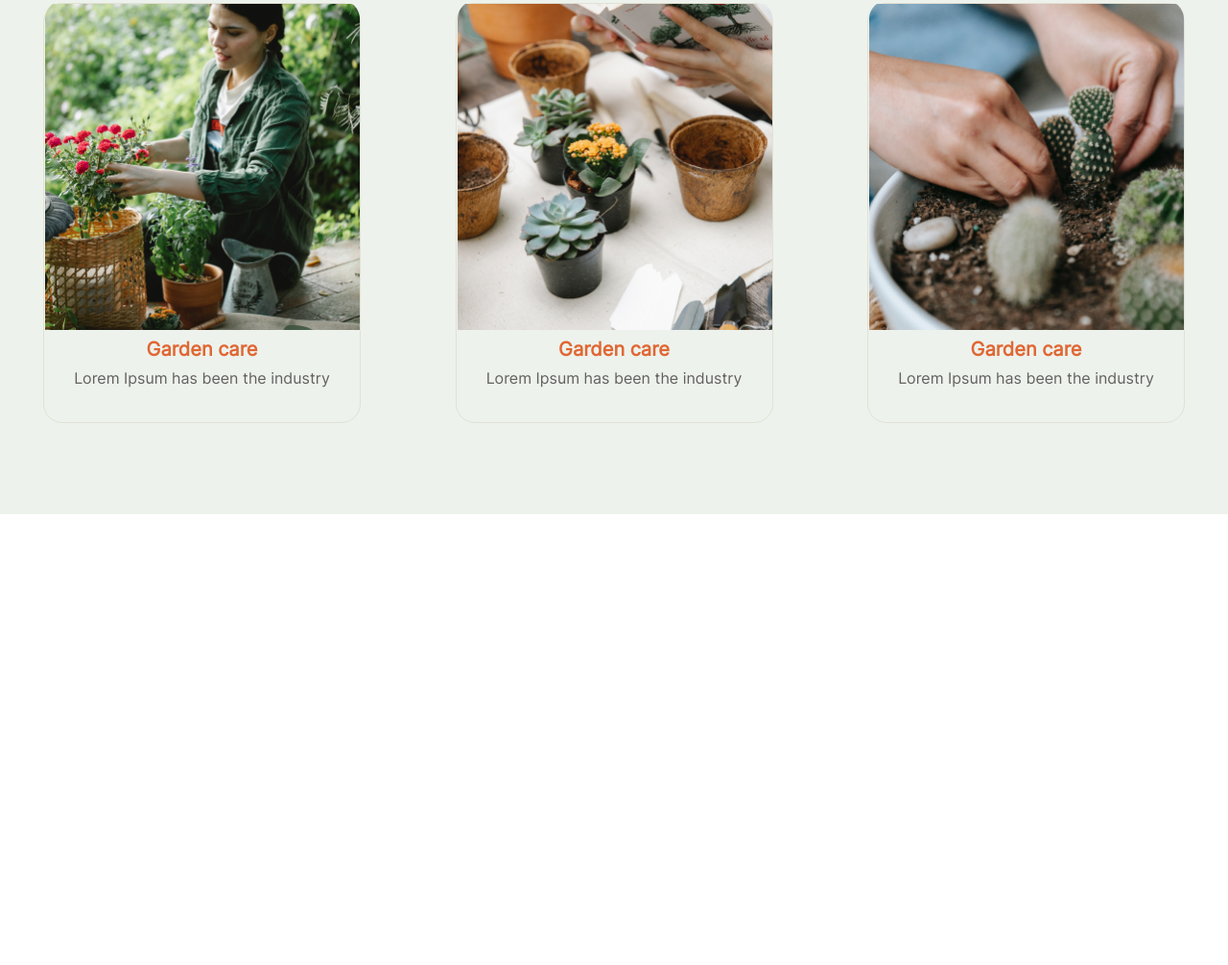
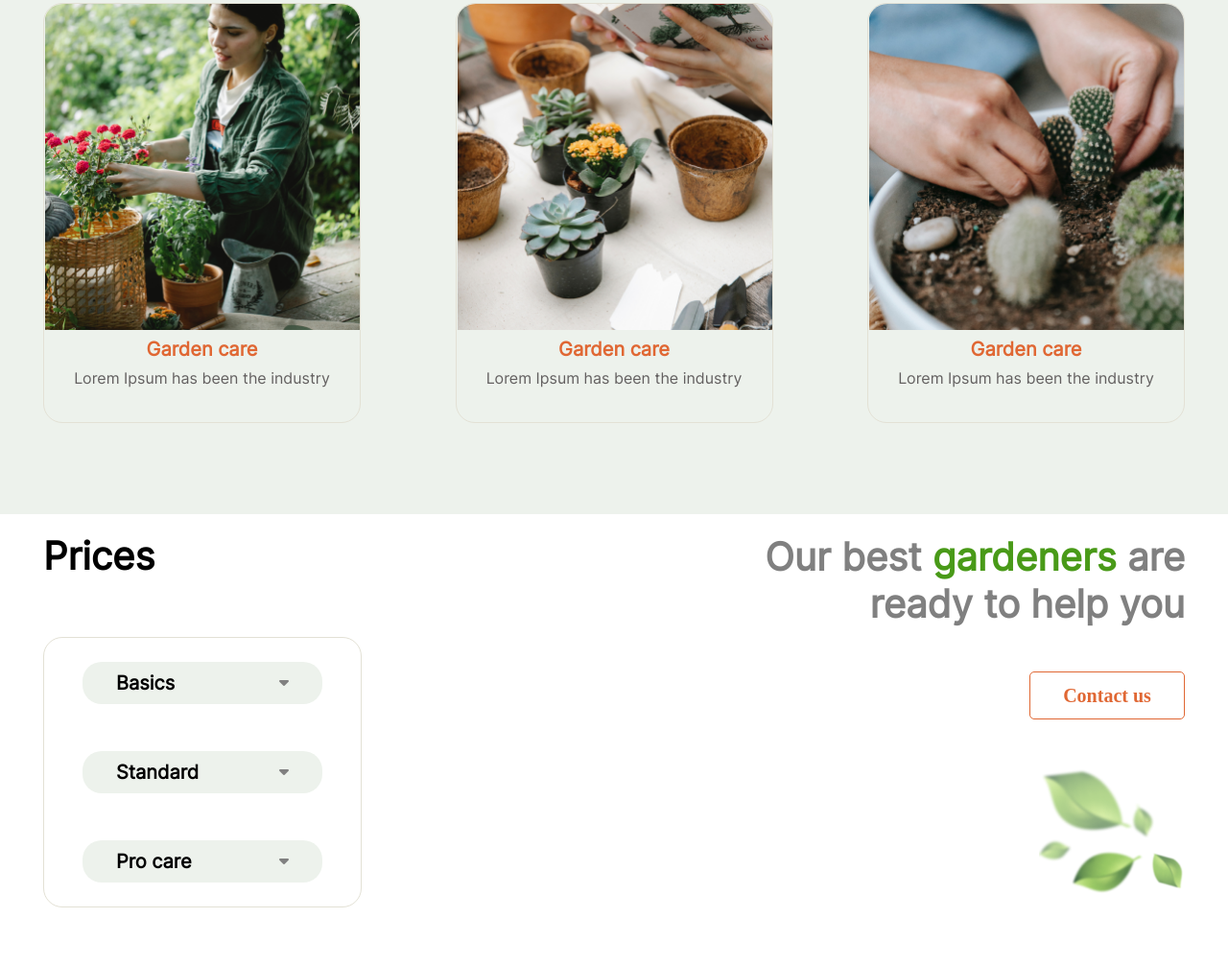
Before and after one commit to DennisFontana/Plants, a website built with webpack: page src/index.html in a window 1280 px wide. Shown: the part 2000-3006 px from the top of the page at 96% size. Before the commit the page ends 2536 px from the top, so only its background shows below. Built offline with nearby package versions, Linux system fonts and the light colour scheme.

Commit message:
section prices

```diff
--- a/src/index.html
+++ b/src/index.html
@@ -195,5 +195,80 @@
         </div>
       </div>
     </section>
+
+    <section class="prices">
+      <div class="container">
+        <div class="prices-wrap">
+          <div class="prices-area">
+            <h2>Prices</h2>
+            <div class="prices-items">
+              <div class="basic-item">
+                <div class="close-item-basic">
+                  <span>Basics</span>
+                  <div><i class="fa-solid fa-caret-down"></i></div>
+                </div>
+                <div class="open-item-basic">
+                  <div>
+                    <p>
+                      Release of Letraset sheets containing Lorem Ipsum
+                      passages, and more recently
+                    </p>
+                  </div>
+                  <div>
+                    <span>/ per hour</span>
+                  </div>
+                  <button>Order</button>
+                </div>
+              </div>
+              <div class="standard-item">
+                <div class="close-item-basic">
+                  <span>Standard</span>
+                  <div><i class="fa-solid fa-caret-down"></i></div>
+                </div>
+                <div class="open-item-basic">
+                  <div>
+                    <p>
+                      Release of Letraset sheets containing Lorem Ipsum
+                      passages, and more recently
+                    </p>
+                  </div>
+                  <div>
+                    <span>/ per hour</span>
+                  </div>
+                  <button>Order</button>
+                </div>
+              </div>
+              <div class="pro-care-item">
+                <div class="close-item-basic">
+                  <span>Pro care</span>
+                  <div><i class="fa-solid fa-caret-down"></i></div>
+                </div>
+                <div class="open-item-basic">
+                  <div>
+                    <p>
+                      Release of Letraset sheets containing Lorem Ipsum
+                      passages, and more recently
+                    </p>
+                  </div>
+                  <div>
+                    <span>/ per hour</span>
+                  </div>
+                  <button>Order</button>
+                </div>
+              </div>
+            </div>
+          </div>
+          <div class="textcall-area">
+            <h2>Our best <span>gardeners</span> are ready to help you</h2>
+            <div class="btn">
+              <button>Contact us</button>
+            </div>
+            <div class="picture-leaf">
+              <img src="../src/img/leafs.png" alt="#" />
+            </div>
+          </div>
+        </div>
+      </div>
+    </section>
   </body>
 </html>
--- a/src/index.scss
+++ b/src/index.scss
@@ -5,3 +5,4 @@
 @import "style/style_welcome.scss";
 @import "style/style_about.scss";
 @import "style/style_service.scss";
+@import "style/style_prices.scss";
--- /dev/null
+++ b/src/style/style_prices.scss
@@ -0,0 +1,215 @@
+.prices {
+  padding-bottom: 60px;
+  .prices-wrap {
+    display: flex;
+    justify-content: space-between;
+    @media (max-width: 360px) {
+      flex-direction: column;
+      row-gap: 20px;
+    }
+
+    .prices-area {
+      display: flex;
+      flex-direction: column;
+      row-gap: 60px;
+      @media (max-width: 760px) {
+        row-gap: 50px;
+      }
+      @media (max-width: 360px) {
+        align-items: center;
+        row-gap: 40px;
+      }
+
+      h2 {
+        font-family: "Inter";
+        font-style: normal;
+        font-weight: 700;
+        font-size: 40px;
+        line-height: 48px;
+        color: black;
+      }
+
+      .prices-items {
+        display: flex;
+        flex-direction: column;
+        justify-content: space-around;
+        align-items: center;
+        width: 332px;
+        height: 282px;
+        border: 1px solid #e3e1d5;
+        border-radius: 20px;
+        @media (max-width: 360px) {
+          width: 224px;
+          height: 235px;
+        }
+
+        .basic-item {
+          width: 250px;
+          background: #edf2ec;
+          border-radius: 20px;
+          @media (max-width: 360px) {
+            width: 180px;
+          }
+
+          .close-item-basic {
+            display: flex;
+            justify-content: space-around;
+            align-items: center;
+            padding: 10px 0;
+            @media (max-width: 360px) {
+              justify-content: center;
+            }
+
+            > span {
+              width: 100px;
+              font-family: "Inter";
+              font-style: normal;
+              font-weight: 700;
+              font-size: 20px;
+              color: black;
+              @media (max-width: 360px) {
+                font-size: 15px;
+              }
+            }
+          }
+
+          .open-item-basic {
+            display: none;
+          }
+        }
+        .standard-item {
+          width: 250px;
+          background: #edf2ec;
+          border-radius: 20px;
+          @media (max-width: 360px) {
+            width: 180px;
+          }
+
+          .close-item-basic {
+            display: flex;
+            justify-content: space-around;
+            align-items: center;
+            padding: 10px 0;
+            @media (max-width: 360px) {
+              justify-content: center;
+            }
+
+            > span {
+              width: 100px;
+              font-family: "Inter";
+              font-style: normal;
+              font-weight: 700;
+              font-size: 20px;
+              color: black;
+              @media (max-width: 360px) {
+                font-size: 15px;
+              }
+            }
+          }
+
+          .open-item-basic {
+            display: none;
+          }
+        }
+
+        .pro-care-item {
+          width: 250px;
+          background: #edf2ec;
+          border-radius: 20px;
+          @media (max-width: 360px) {
+            width: 180px;
+          }
+
+          .close-item-basic {
+            display: flex;
+            justify-content: space-around;
+            align-items: center;
+            padding: 10px 0;
+            @media (max-width: 360px) {
+              justify-content: center;
+            }
+
+            > span {
+              width: 100px;
+              font-family: "Inter";
+              font-style: normal;
+              font-weight: 700;
+              font-size: 20px;
+              color: black;
+              @media (max-width: 360px) {
+                font-size: 15px;
+              }
+            }
+          }
+
+          .open-item-basic {
+            display: none;
+          }
+        }
+      }
+    }
+  }
+  .textcall-area {
+    display: flex;
+    flex-direction: column;
+    justify-content: space-between;
+    align-items: flex-end;
+    text-align: right;
+    row-gap: 38px;
+    width: 452px;
+    @media (max-width: 760px) {
+      width: 296px;
+      row-gap: 21px;
+      justify-content: end;
+    }
+    @media (max-width: 360px) {
+      align-items: center;
+      width: 230px;
+      margin: 0 auto;
+      text-align: center;
+    }
+
+    h2 {
+      font-family: "Inter";
+      font-style: normal;
+      font-weight: 700;
+      font-size: 40px;
+      @media (max-width: 760px) {
+        font-size: 25px;
+      }
+      @media (max-width: 360px) {
+        font-size: 20px;
+      }
+      span {
+        display: inline-block;
+        color: $green;
+      }
+    }
+    button {
+      width: 162px;
+      height: 50px;
+      border: 1px solid $orange;
+      border-radius: 5px;
+      background-color: white;
+      font-family: "Inika";
+      font-style: normal;
+      font-weight: 700;
+      font-size: 20px;
+      color: $orange;
+    }
+
+    .picture-leaf {
+      @media (max-width: 360px) {
+        display: none;
+      }
+      width: 152px;
+      height: 150px;
+      img {
+        object-fit: cover;
+        object-position: center;
+        width: 100%;
+        height: 100%;
+      }
+    }
+  }
+}
--- a/src/style/style_service.scss
+++ b/src/style/style_service.scss
@@ -96,6 +96,7 @@
           object-position: center;
           width: 100%;
           height: 100%;
+          border-radius: 20px 20px 0 0;
         }
       }
 
```
